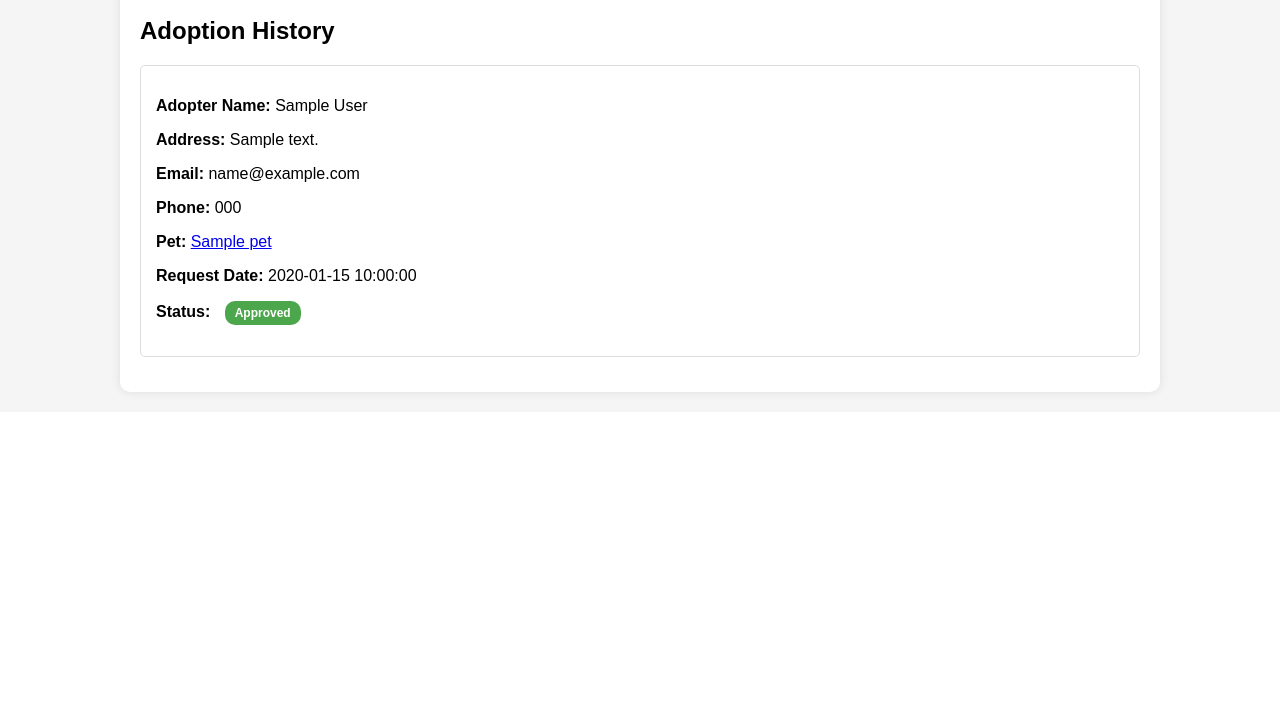
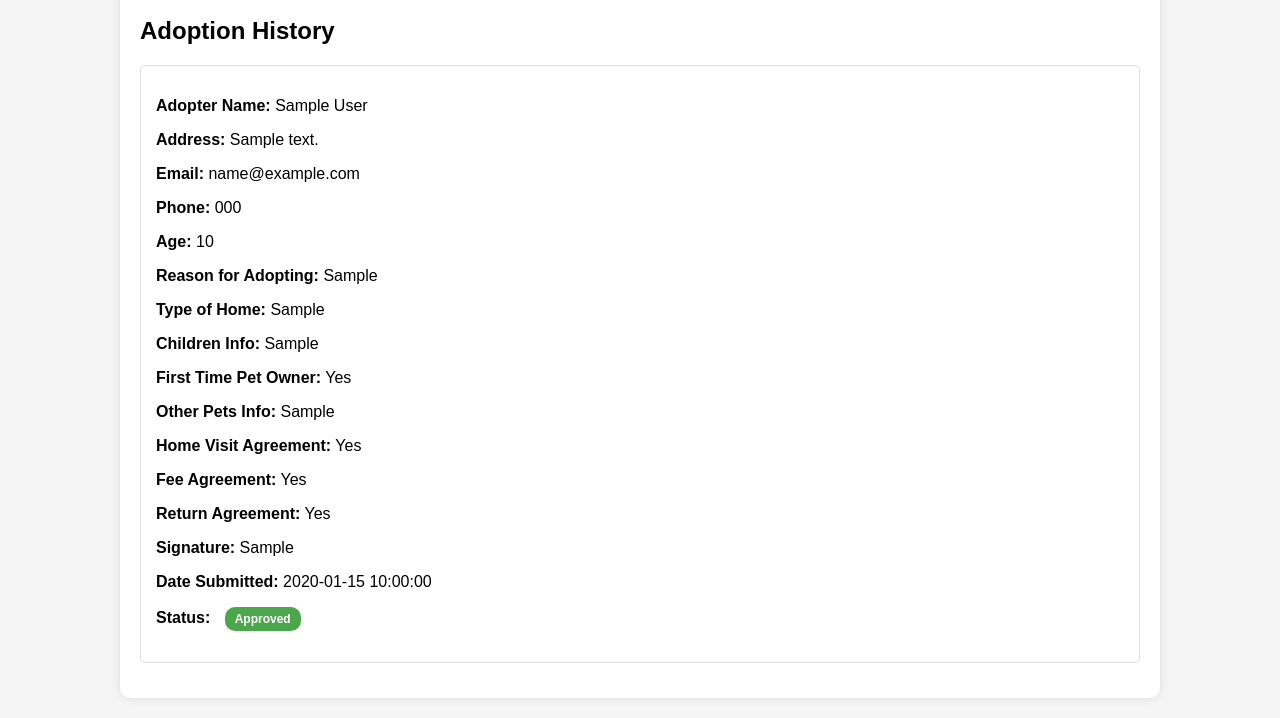
Before and after one commit to lcmiles/CS-499-Capstone, a Flask app: page /shelter/1/manage in a window 1280 px wide. Shown: the part 736-1454 px from the top of the page. Before the commit the page ends 1134 px from the top, so only its background shows below. Run offline with Flask 3, Linux system fonts and the light colour scheme; the visitor is signed in with stand-in values (Sample User, id 1); tables that the repository leaves empty hold one stand-in row (values such as "Sample post"); grey boxes marked "Sample" are stand-in pictures.

Commit message:
fix: ui bugs related to adoption applications/history

```diff
--- a/templates/manage_shelter.html
+++ b/templates/manage_shelter.html
@@ -73,8 +73,17 @@
                     <p><strong>Address:</strong> {{ application.address }}</p>
                     <p><strong>Email:</strong> {{ application.email }}</p>
                     <p><strong>Phone:</strong> {{ application.phone }}</p>
-                    <p><strong>Pet:</strong> <a href="{{ url_for('view_pet', pet_id=application.pet_id) }}">{{ application.pet.name }}</a></p>
-                    <p><strong>Request Date:</strong> {{ application.date.strftime('%Y-%m-%d %H:%M:%S') }}</p>
+                    <p><strong>Age:</strong> {{ application.age }}</p>
+                    <p><strong>Reason for Adopting:</strong> {{ application.reason_for_adopting }}</p>
+                    <p><strong>Type of Home:</strong> {{ application.home_type }}</p>
+                    <p><strong>Children Info:</strong> {{ application.children_info or "N/A" }}</p>
+                    <p><strong>First Time Pet Owner:</strong> {{ "Yes" if application.first_time_owner else "No" }}</p>
+                    <p><strong>Other Pets Info:</strong> {{ application.other_pets_info or "N/A" }}</p>
+                    <p><strong>Home Visit Agreement:</strong> {{ "Yes" if application.home_visit_agreement else "No" }}</p>
+                    <p><strong>Fee Agreement:</strong> {{ "Yes" if application.fee_agreement else "No" }}</p>
+                    <p><strong>Return Agreement:</strong> {{ "Yes" if application.return_agreement else "No" }}</p>
+                    <p><strong>Signature:</strong> {{ application.signature }}</p>
+                    <p><strong>Date Submitted:</strong> {{ application.date.strftime('%Y-%m-%d %H:%M:%S') }}</p>
                     <p><strong>Status:</strong>
                         <span class="adoption-status {{ 'approved' if application.status == 'Approved' else 'denied' if application.status == 'Denied' else 'pending' }}">
                             {{ application.status }}
@@ -105,8 +114,17 @@
                     <p><strong>Address:</strong> {{ application.address }}</p>
                     <p><strong>Email:</strong> {{ application.email }}</p>
                     <p><strong>Phone:</strong> {{ application.phone }}</p>
-                    <p><strong>Pet:</strong> <a href="{{ url_for('view_pet', pet_id=application.pet_id) }}">{{ application.pet.name }}</a></p>
-                    <p><strong>Request Date:</strong> {{ application.date.strftime('%Y-%m-%d %H:%M:%S') }}</p>
+                    <p><strong>Age:</strong> {{ application.age }}</p>
+                    <p><strong>Reason for Adopting:</strong> {{ application.reason_for_adopting }}</p>
+                    <p><strong>Type of Home:</strong> {{ application.home_type }}</p>
+                    <p><strong>Children Info:</strong> {{ application.children_info or "N/A" }}</p>
+                    <p><strong>First Time Pet Owner:</strong> {{ "Yes" if application.first_time_owner else "No" }}</p>
+                    <p><strong>Other Pets Info:</strong> {{ application.other_pets_info or "N/A" }}</p>
+                    <p><strong>Home Visit Agreement:</strong> {{ "Yes" if application.home_visit_agreement else "No" }}</p>
+                    <p><strong>Fee Agreement:</strong> {{ "Yes" if application.fee_agreement else "No" }}</p>
+                    <p><strong>Return Agreement:</strong> {{ "Yes" if application.return_agreement else "No" }}</p>
+                    <p><strong>Signature:</strong> {{ application.signature }}</p>
+                    <p><strong>Date Submitted:</strong> {{ application.date.strftime('%Y-%m-%d %H:%M:%S') }}</p>
                     <p><strong>Status:</strong>
                         <span class="adoption-status {{ 'approved' if application.status == 'Approved' else 'denied' if application.status == 'Denied' else 'pending' }}">
                             {{ application.status }}
```
